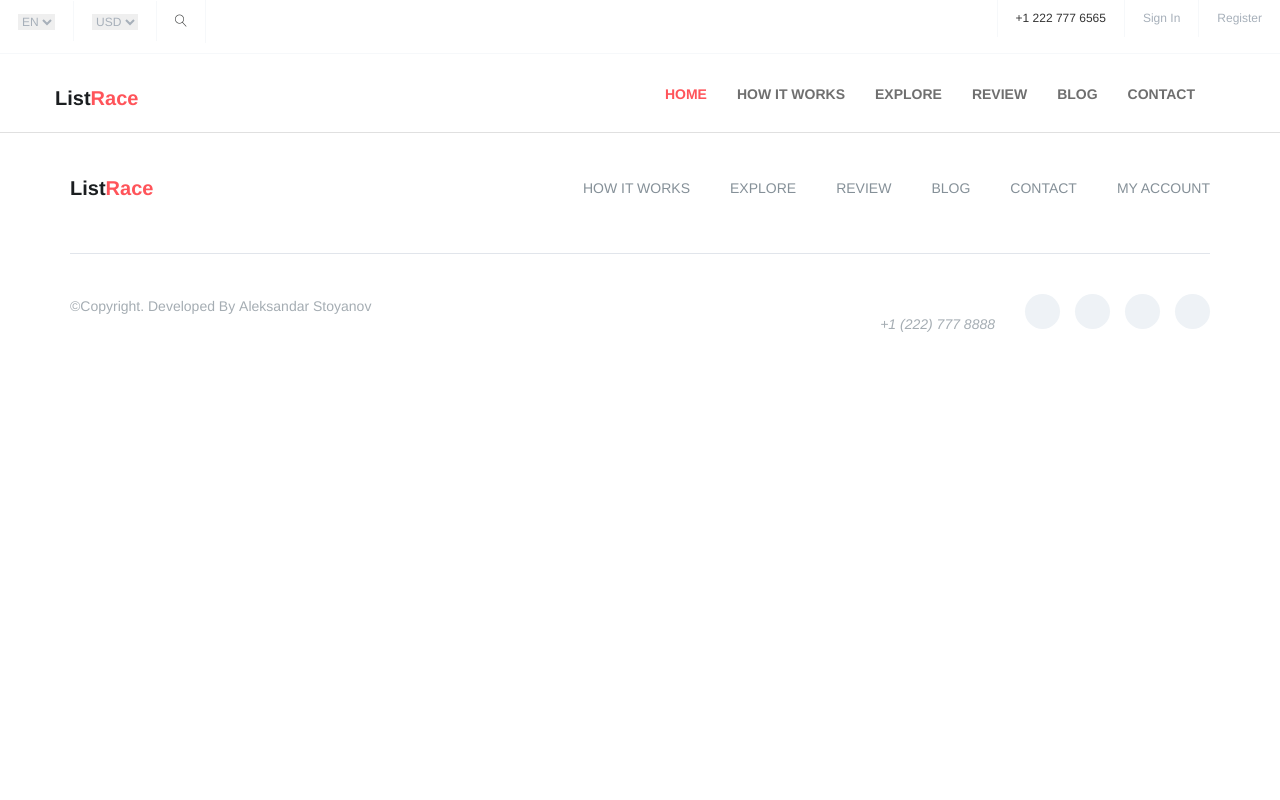
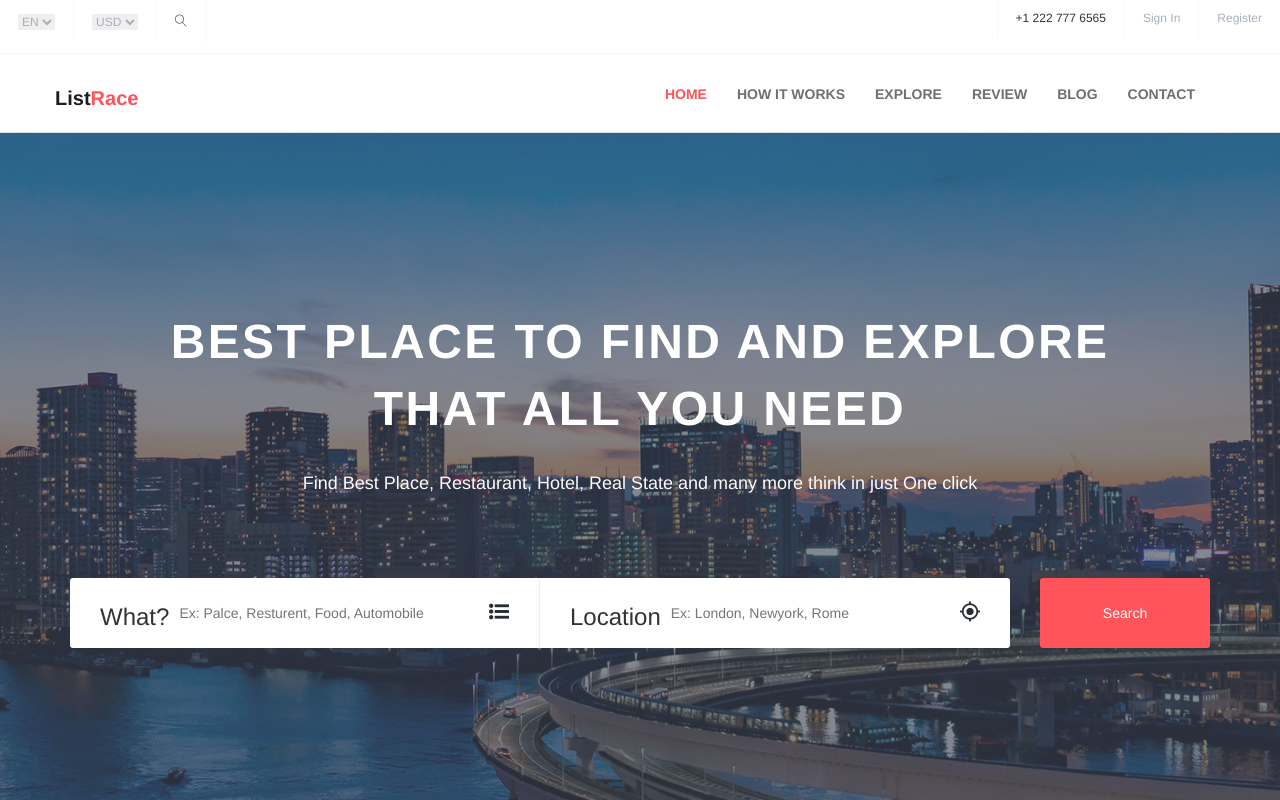
Before and after one commit to lsfckt/list-race-react-project, a React (Vite) app in the folder client/: page / in a window 1280 px wide. Shown: the top 800 px of the page. Built offline with nearby package versions, Linux system fonts and the light colour scheme.

Commit message:
add home component

```diff
--- a/client/src/App.jsx
+++ b/client/src/App.jsx
@@ -1,5 +1,6 @@
 import Footer from "./components/Footer";
 import Header from "./components/Header";
+import Home from "./components/Home";
 import TopArea from "./components/TopArea";
 
 function App() {
@@ -8,6 +9,7 @@ function App() {
     <>
       <Header />
       <TopArea />
+      <Home />
       <Footer />
     </>
   )
--- /dev/null
+++ b/client/src/components/Home.jsx
@@ -0,0 +1,42 @@
+export default function Home() {
+    return (
+        <section id="home" className="welcome-hero">
+            <div className="container">
+                <div className="welcome-hero-txt">
+                    <h2>best place to find and explore <br /> that all you need </h2>
+                    <p>
+                        Find Best Place, Restaurant, Hotel, Real State and many more think in just One click
+                    </p>
+                </div>
+                <div className="welcome-hero-serch-box">
+                    <div className="welcome-hero-form">
+                        <div className="single-welcome-hero-form">
+                            <h3>what?</h3>
+                            <form action="index.html">
+                                <input type="text" placeholder="Ex: palce, resturent, food, automobile" />
+                            </form>
+                            <div className="welcome-hero-form-icon">
+                                <i className="flaticon-list-with-dots"></i>
+                            </div>
+                        </div>
+                        <div className="single-welcome-hero-form">
+                            <h3>location</h3>
+                            <form action="index.html">
+                                <input type="text" placeholder="Ex: london, newyork, rome" />
+                            </form>
+                            <div className="welcome-hero-form-icon">
+                                <i className="flaticon-gps-fixed-indicator"></i>
+                            </div>
+                        </div>
+                    </div>
+                    <div className="welcome-hero-serch">
+                        <button className="welcome-hero-btn" onclick="window.location.href='#'">
+                            search  <i data-feather="search"></i>
+                        </button>
+                    </div>
+                </div>
+            </div>
+
+        </section>
+    )
+}
```
